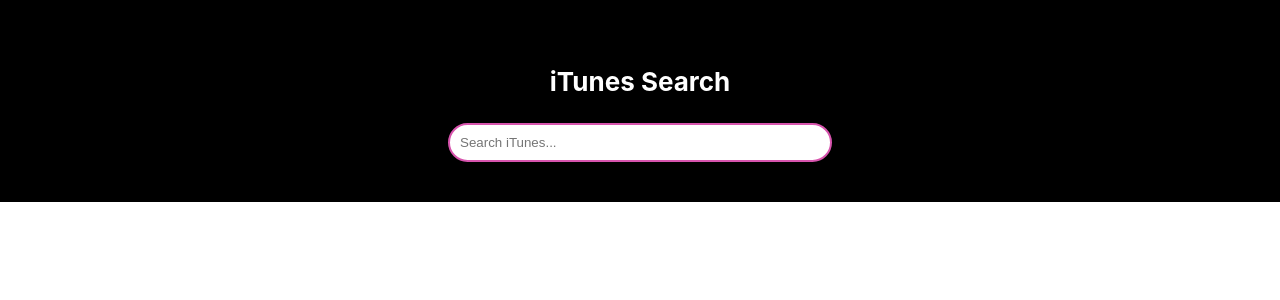
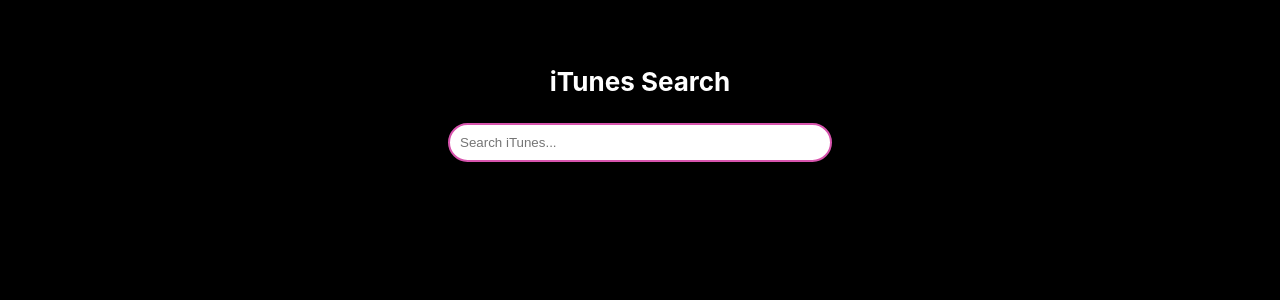
Before and after one commit to aungureanu614/itunes-catalog, a React (Create React App) app: page / in a window 1280 px wide. Shown: the top 300 px of the page. Built offline with nearby package versions, Linux system fonts and the light colour scheme.

Commit message:
make the entire background black

```diff
--- a/src/App.css
+++ b/src/App.css
@@ -10,3 +10,8 @@
 .App-header {
   font-size: calc(10px + 2vmin);
 }
+
+#root {
+  height: 100vh;
+  background-color: black;
+}
```
